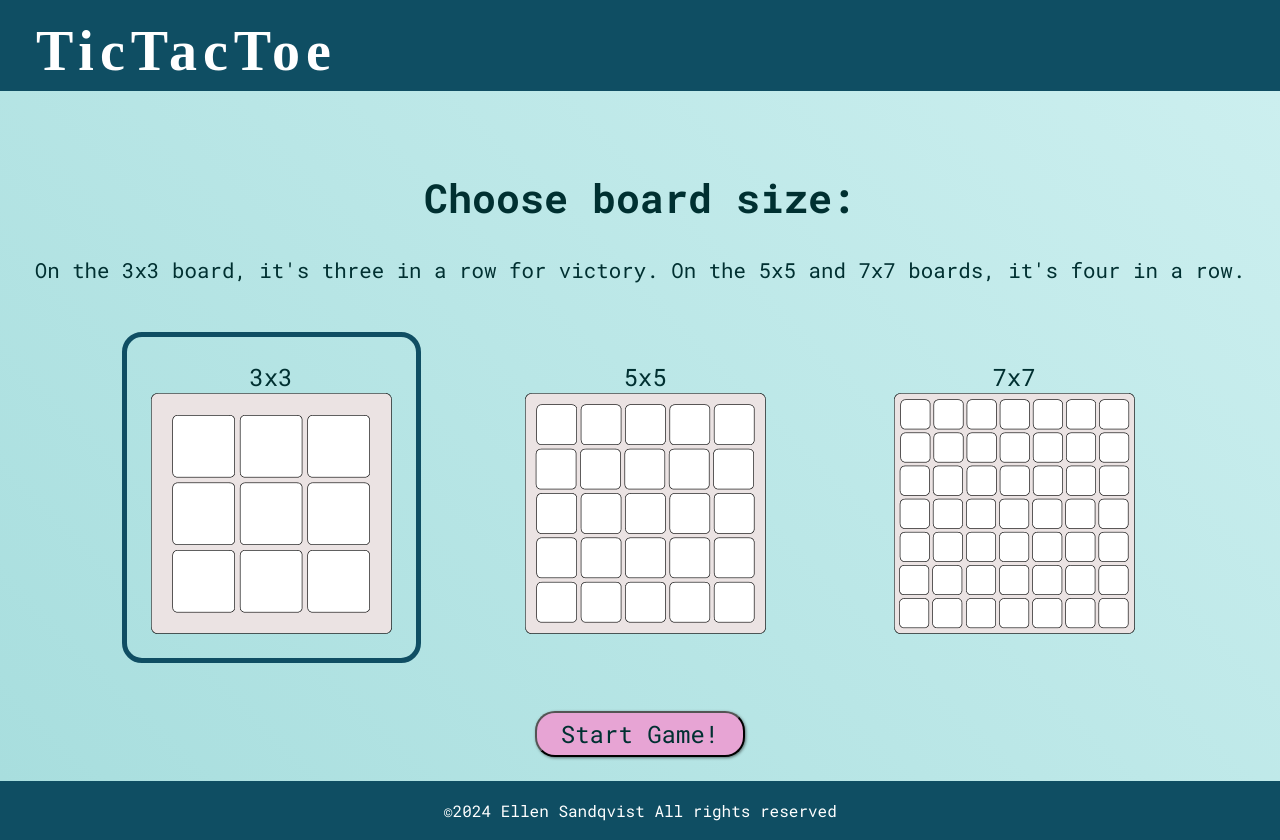
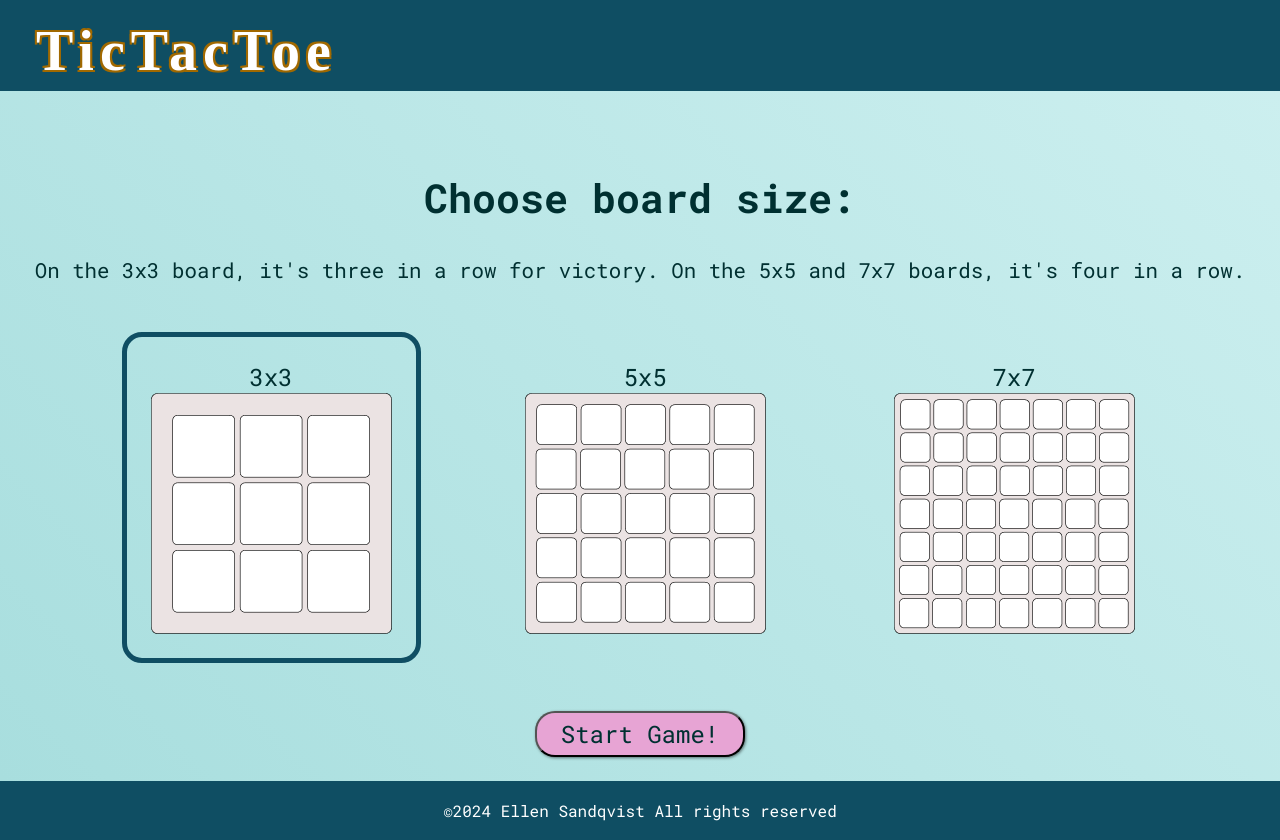
Before and after one commit to EllenSandqvist/TicTacToe, a React (Vite) app: page / in a window 1280 px wide. Built offline with nearby package versions, Linux system fonts and the light colour scheme; a web font is replaced by a local one.

Commit message:
added styling to header

```diff
--- a/src/index.css
+++ b/src/index.css
@@ -12,6 +12,8 @@ h1 {
   letter-spacing: 6px;
   text-align: start;
   margin: 0.2em 0 0 0.5em;
+  text-shadow: -2px -2px 0 rgb(161, 105, 0), 2px -2px 0 rgb(161, 105, 0),
+    -2px 2px 0 rgb(161, 105, 0), 2px 2px 0 rgb(161, 105, 0);
 }
 
 h2,
```
